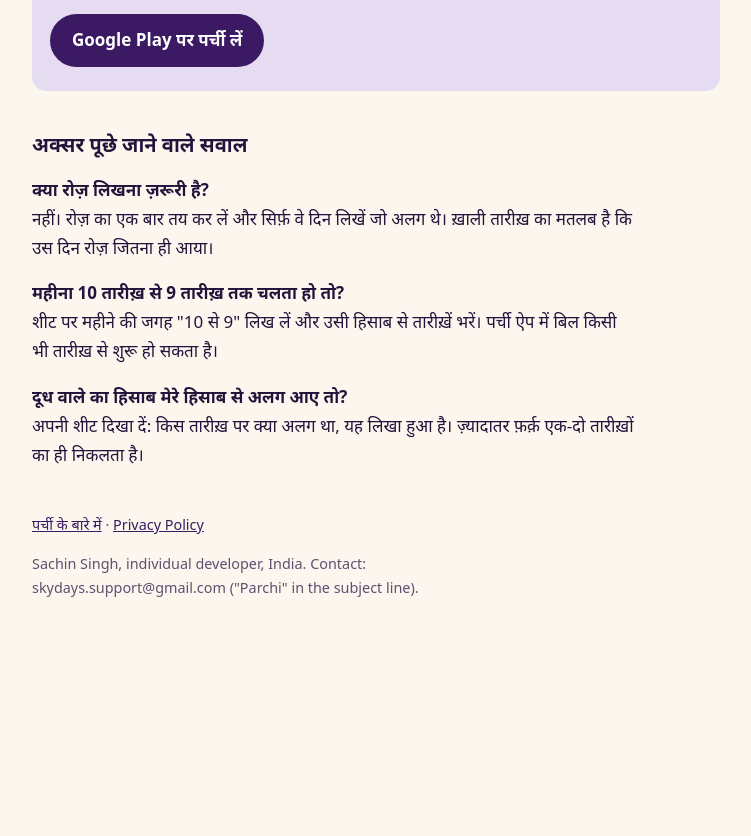
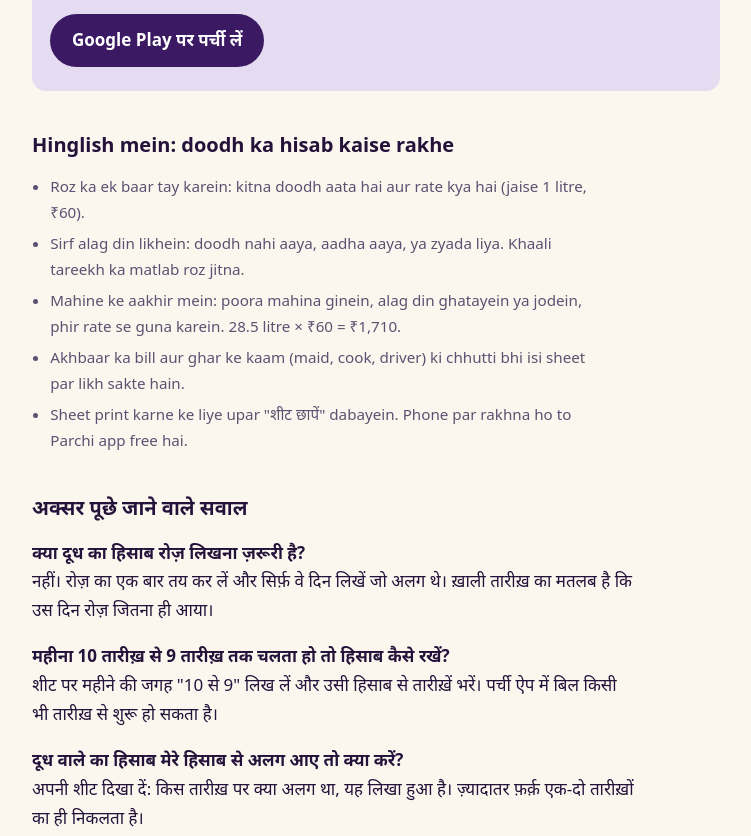
Before and after one commit to me-sachinsingh/me-sachinsingh.github.io, a plain HTML site: page parchi/doodh-ka-hisab.html in a window 1280 px wide. Shown: the part 2624-3460 px from the top of the page, without its empty margins (264-1015 px from the left). Before the commit the page ends 3295 px from the top, so only its background shows below. Drawn offline with Linux system fonts and the light colour scheme.

Commit message:
Parchi how-to page: SEO (shorter title, FAQ structured data, share image, Hinglish section); sitemap and robots
Co-Authored-By: Claude Fable 5.2 <noreply@anthropic.com>
Claude-Session: https://claude.ai/code/session_01XpmXe4bRD8zY74nVRrtp9w

```diff
--- a/parchi/doodh-ka-hisab.html
+++ b/parchi/doodh-ka-hisab.html
@@ -3,12 +3,16 @@
 <head>
 <meta charset="utf-8">
 <meta name="viewport" content="width=device-width,initial-scale=1">
-<title>दूध का हिसाब कैसे रखें (Doodh ka hisab) और छापने लायक़ महीने की शीट | पर्ची</title>
-<meta name="description" content="दूध, अख़बार और घर के काम का महीने का हिसाब रखने का आसान तरीक़ा, मुफ़्त छापने लायक़ शीट के साथ। Doodh ka hisab kaise rakhe: sirf alag din likhein, mahine ke aakhir mein jodein.">
+<title>दूध का हिसाब कैसे रखें | Doodh ka hisab + मुफ़्त शीट</title>
+<meta name="description" content="दूध, अख़बार और घर के काम का महीने का हिसाब रखने का आसान तरीक़ा, मुफ़्त छापने लायक़ शीट के साथ। Doodh ka hisab kaise rakhe, free printable sheet.">
 <link rel="canonical" href="https://me-sachinsingh.github.io/parchi/doodh-ka-hisab.html">
 <meta property="og:title" content="दूध का हिसाब कैसे रखें, छापने लायक़ शीट के साथ">
 <meta property="og:description" content="सिर्फ़ अलग दिन लिखें, महीने के आख़िर में जोड़ें। मुफ़्त शीट छापें।">
 <meta property="og:type" content="article">
+<meta property="og:url" content="https://me-sachinsingh.github.io/parchi/doodh-ka-hisab.html">
+<meta property="og:image" content="https://me-sachinsingh.github.io/parchi/parchi-hi.png">
+<meta property="og:locale" content="hi_IN">
+<script type="application/ld+json">{"@context": "https://schema.org", "@type": "FAQPage", "inLanguage": "hi", "mainEntity": [{"@type": "Question", "name": "क्या दूध का हिसाब रोज़ लिखना ज़रूरी है?", "acceptedAnswer": {"@type": "Answer", "text": "नहीं। रोज़ कितना दूध आता है यह एक बार तय कर लें और सिर्फ़ वे दिन लिखें जो अलग थे। ख़ाली तारीख़ का मतलब है कि उस दिन रोज़ जितना ही आया।"}}, {"@type": "Question", "name": "महीना 10 तारीख़ से 9 तारीख़ तक चलता हो तो हिसाब कैसे रखें?", "acceptedAnswer": {"@type": "Answer", "text": "शीट पर महीने की जगह \"10 से 9\" लिख लें और उसी हिसाब से तारीख़ें भरें। पर्ची ऐप में बिल किसी भी तारीख़ से शुरू हो सकता है।"}}, {"@type": "Question", "name": "दूध वाले का हिसाब मेरे हिसाब से अलग आए तो क्या करें?", "acceptedAnswer": {"@type": "Answer", "text": "अपनी शीट दिखा दें: किस तारीख़ पर क्या अलग था, यह लिखा हुआ है। ज़्यादातर फ़र्क़ एक-दो तारीख़ों का ही निकलता है।"}}]}</script>
 <style>
 :root{--ground:#FBF7EF;--sheet:#FFFDF8;--ink:#24123A;--muted:#5E5070;--line:#E6DDCF;--primary:#3B1A63;--on-primary:#fff;--accent:#F2A900;--run:#E5DCF2}
 :root:not([data-theme="light"]){color-scheme:light dark}
@@ -170,10 +174,19 @@ footer{margin-top:3em;color:var(--muted);font-size:.9rem}
   </div>
 </section>
 
+<h2>Hinglish mein: doodh ka hisab kaise rakhe</h2>
+<ul class="latin">
+  <li>Roz ka ek baar tay karein: kitna doodh aata hai aur rate kya hai (jaise 1 litre, ₹60).</li>
+  <li>Sirf alag din likhein: doodh nahi aaya, aadha aaya, ya zyada liya. Khaali tareekh ka matlab roz jitna.</li>
+  <li>Mahine ke aakhir mein: poora mahina ginein, alag din ghatayein ya jodein, phir rate se guna karein. 28.5 litre × ₹60 = ₹1,710.</li>
+  <li>Akhbaar ka bill aur ghar ke kaam (maid, cook, driver) ki chhutti bhi isi sheet par likh sakte hain.</li>
+  <li>Sheet print karne ke liye upar "शीट छापें" dabayein. Phone par rakhna ho to Parchi app free hai.</li>
+</ul>
+
 <h2>अक्सर पूछे जाने वाले सवाल</h2>
-<p><b>क्या रोज़ लिखना ज़रूरी है?</b><br>नहीं। रोज़ का एक बार तय कर लें और सिर्फ़ वे दिन लिखें जो अलग थे। ख़ाली तारीख़ का मतलब है कि उस दिन रोज़ जितना ही आया।</p>
-<p><b>महीना 10 तारीख़ से 9 तारीख़ तक चलता हो तो?</b><br>शीट पर महीने की जगह "10 से 9" लिख लें और उसी हिसाब से तारीख़ें भरें। पर्ची ऐप में बिल किसी भी तारीख़ से शुरू हो सकता है।</p>
-<p><b>दूध वाले का हिसाब मेरे हिसाब से अलग आए तो?</b><br>अपनी शीट दिखा दें: किस तारीख़ पर क्या अलग था, यह लिखा हुआ है। ज़्यादातर फ़र्क़ एक-दो तारीख़ों का ही निकलता है।</p>
+<p><b>क्या दूध का हिसाब रोज़ लिखना ज़रूरी है?</b><br>नहीं। रोज़ का एक बार तय कर लें और सिर्फ़ वे दिन लिखें जो अलग थे। ख़ाली तारीख़ का मतलब है कि उस दिन रोज़ जितना ही आया।</p>
+<p><b>महीना 10 तारीख़ से 9 तारीख़ तक चलता हो तो हिसाब कैसे रखें?</b><br>शीट पर महीने की जगह "10 से 9" लिख लें और उसी हिसाब से तारीख़ें भरें। पर्ची ऐप में बिल किसी भी तारीख़ से शुरू हो सकता है।</p>
+<p><b>दूध वाले का हिसाब मेरे हिसाब से अलग आए तो क्या करें?</b><br>अपनी शीट दिखा दें: किस तारीख़ पर क्या अलग था, यह लिखा हुआ है। ज़्यादातर फ़र्क़ एक-दो तारीख़ों का ही निकलता है।</p>
 
 <footer>
   <p><a href="./">पर्ची के बारे में</a> · <a href="privacy.html">Privacy Policy</a></p>
```
Also changed, not shown: sitemap.xml (added, +8 -0 lines), parchi/parchi-hi.png (added), robots.txt (added).
